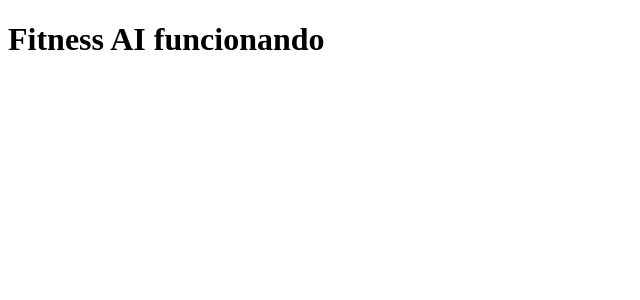
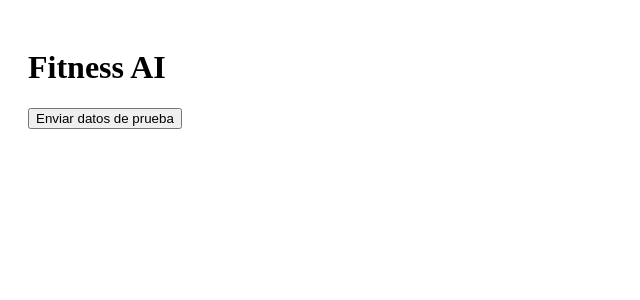
Before and after one commit to Alexgp-bit/fitness-band, a Next.js app: page / in a window 1280 px wide. Shown: the top 300 px of the page, without its empty margins (0-640 px from the left). Built offline with nearby package versions, Linux system fonts and the light colour scheme.

Commit message:
Update page.tsx

```diff
--- a/app/page.tsx
+++ b/app/page.tsx
@@ -1,3 +1,36 @@
+"use client";
+
+import { useState } from "react";
+
 export default function Home() {
-  return <h1>Fitness AI funcionando</h1>;
+  const [response, setResponse] = useState("");
+
+  async function enviarDatos() {
+    const res = await fetch("/api/health", {
+      method: "POST",
+      headers: {
+        "Content-Type": "application/json",
+      },
+      body: JSON.stringify({
+        pasos: 8500,
+        sueno: 7.2,
+        pulso: 60,
+      }),
+    });
+
+    const data = await res.json();
+    setResponse(JSON.stringify(data));
+  }
+
+  return (
+    <main style={{ padding: 20 }}>
+      <h1>Fitness AI</h1>
+
+      <button onClick={enviarDatos}>
+        Enviar datos de prueba
+      </button>
+
+      <pre>{response}</pre>
+    </main>
+  );
 }
```
